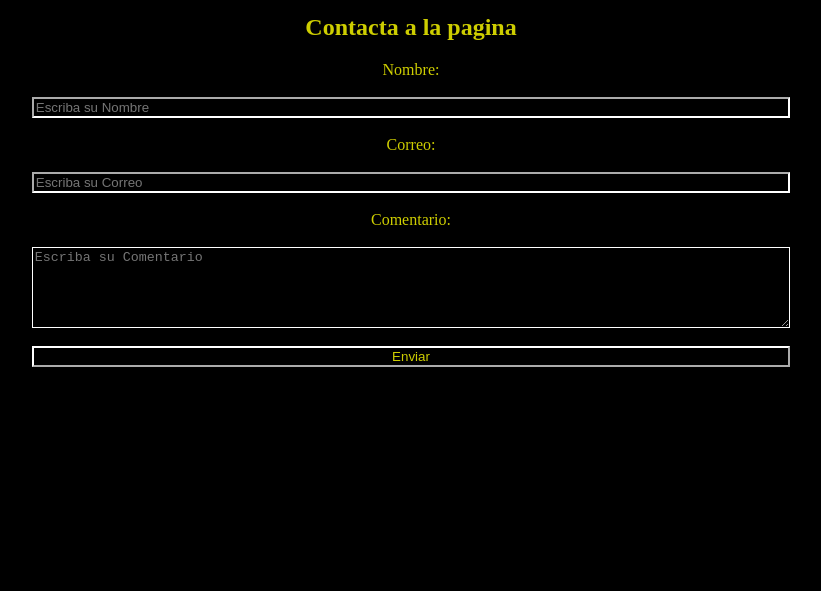
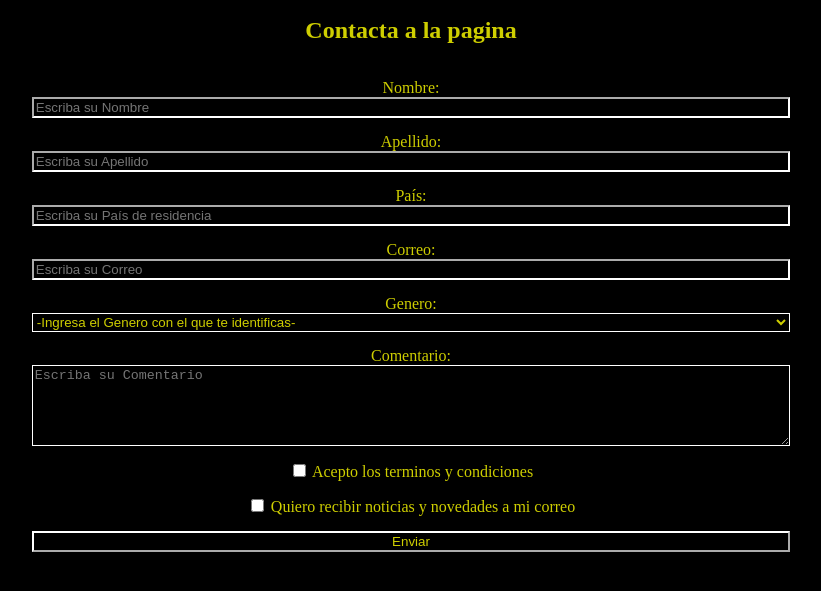
Before and after one commit to WillyBownL/Eva3FrontEndWB, a plain HTML site: page index.html in a window 1280 px wide. Shown: the part 1665-2256 px from the top of the page, without its empty margins (229-1050 px from the left). Before the commit the page ends 2082 px from the top, so only its background shows below. Drawn offline with Linux system fonts and the light colour scheme.

Commit message:
Fin parte 1
Se implementan a medias el punto 1 y 2;
El punto 1 se implementa pero con errores de escritura a ya que mi memoria no da para tanto. El punto 2 se implementan los nuevos campos listos para usar pero sin las respectivas verificaciones ya que repito, no me acuerdo el como se escriben los listeners, no me rete porfa

```diff
--- a/assets/css/index.css
+++ b/assets/css/index.css
@@ -1,18 +1,11 @@
-/*
-1.	5 secciones (Ejemplo. Misión y Vision, Quienes Somos, Video,
-Mapa de la ubicación, Formulario de Contacto, entre otros)
-2.	1 formulario de contacto
-3.	Aplicar diseño a través de CSS
-4.	Debe tener un menú que te permita desplazarte en la pagina
-5.	Debe tener imágenes
-6.	Debe permitir enlazar a redes sociales
-7.	Implementa un video o mapa
-*/
 body{
     background-color: black;
 }
 h1,a,p,h2,label{
     color: rgb(206, 206, 0);
+}
+a,#btnTmnLetra,#btnContraste{
+    margin-right: 2px;
 }
 header{
     margin: 30px;
@@ -31,13 +24,24 @@ nav{
 #QuienesSon,#Inicios,#LinksRRSS,#CancionMasConocida,#Contacto{
     text-align: center;
 }
-form{
+#formulario{
     width: 100%;
     display: grid;
     box-sizing: border-box;
 }
-input,textarea,button{
+input,textarea,button,select{
     background-color: black;
     color: rgb(206, 206, 0);
     border-color: white;
 }
+
+label{
+    margin-top: 15px;
+}
+#btnEnviar{
+    margin-top: 15px;
+}
+#tycConfirmarSeccion, #RecibirNovSeccion{
+    display: flexbox;
+    margin-top: 15px;
+}
--- a/assets/scripts/script.js
+++ b/assets/scripts/script.js
@@ -0,0 +1,23 @@
+Window.addEventListener.apply("load",()=>{
+    document.getElementById('btnContraste')=addEventListener("click",contraste)
+    document.getElementById('btnTmnLetra')=addEventListener("click",tmnLetra)
+})
+
+const contraste(){
+    let cuerpo = document.getElementById('body');
+
+    if(cuerpo.style.backgroundColor == 'white'){
+        cuerpo.style.backgroundColor == 'black'
+    }else{
+        cuerpo.style.backgroundColor == 'white'
+    };
+}
+const tmnLetra(){
+    let cuerpo = document.getElementById('body');
+
+    if(cuerpo.style.backgroundColor == 'white'){
+        cuerpo.style.backgroundColor == 'black'
+    }else{
+        cuerpo.style.backgroundColor == 'white'
+    };
+}
--- a/index.html
+++ b/index.html
@@ -18,8 +18,10 @@
         <a href="#QuienesSon">Quienes son</a>
         <a href="#Inicios">Inicios</a>
         <a href="#LinksRRSS">Links RRSS</a>
-        <a href="#CancionMasConocida">Cancion mas conocida</a>
+        <a href="#CancionMasConocida">Canción mas conocida</a>
         <a href="#Contacto">Contacto</a>
+        <button type="button" id="btnContraste">Contraste</button>
+        <button type="button" id="btnTmnLetra">Tamaño de letra</button>
     </nav>
     <div id="Contenido">
         <div id="QuienesSon">
@@ -81,15 +83,44 @@
 
         <div id="Contacto">
             <h2>Contacta a la pagina</h2>
-            <form>
-                <label for="nombre">Nombre:</label><br>
-                <input type="text" id="nombre" name="nombre" placeholder="Escriba su Nombre"><br>
-                <label for="correo">Correo:</label><br>
-                <input type="text" id="correo" name="correo" placeholder="Escriba su Correo"><br>
-                <label for="texto">Comentario:</label><br>
-                <textarea name="Comentario" rows="5" cols="30" placeholder="Escriba su Comentario"></textarea><br>
-                <button type="button">Enviar</button>
-            </form>
+            <div id="formulario">
+                <label for="nombre">Nombre:</label>
+                <input type="text" id="nombre" name="nombre" placeholder="Escriba su Nombre">
+
+                <label for="apellido">Apellido:</label>
+                <input type="text" id="apellido" name="apellido" placeholder="Escriba su Apellido">
+
+                <label for="pais">País:</label>
+                <input type="text" id="pais" name="pais" placeholder="Escriba su País de residencia">
+
+                <label for="correo">Correo:</label>
+                <input type="text" id="correo" name="correo" placeholder="Escriba su Correo">
+
+                <label for="genero">Genero:</label>
+                <select name="genero" id="genero">
+                    <option value="">-Ingresa el Genero con el que te identificas-</option>
+                    <option value="masculino">Masculino</option>
+                    <option value="femenino">Femenino</option>
+                    <option value="otro">Otro</option>
+                    <option value="noDecir">Prefiero no decirlo</option>
+                </select>
+
+                <label for="texto">Comentario:</label>
+                <textarea name="Comentario" id="comentario" rows="5" cols="30" placeholder="Escriba su Comentario"></textarea>
+
+
+                <div id="tycConfirmarSeccion">
+                    <input type="checkbox" id="tycConfirmar">
+                    <label for="tycConfirmar">Acepto los terminos y condiciones</label>
+                </div>
+
+                <div id="RecibirNovSeccion">
+                    <input type="checkbox" id="recibirNovedades">
+                    <label for="recibirNovedades">Quiero recibir noticias y novedades a mi correo</label>
+                </div>
+
+                <button type="button" id="btnEnviar">Enviar</button>
+            </div>
         </div>
     </div>
 </body>
```
